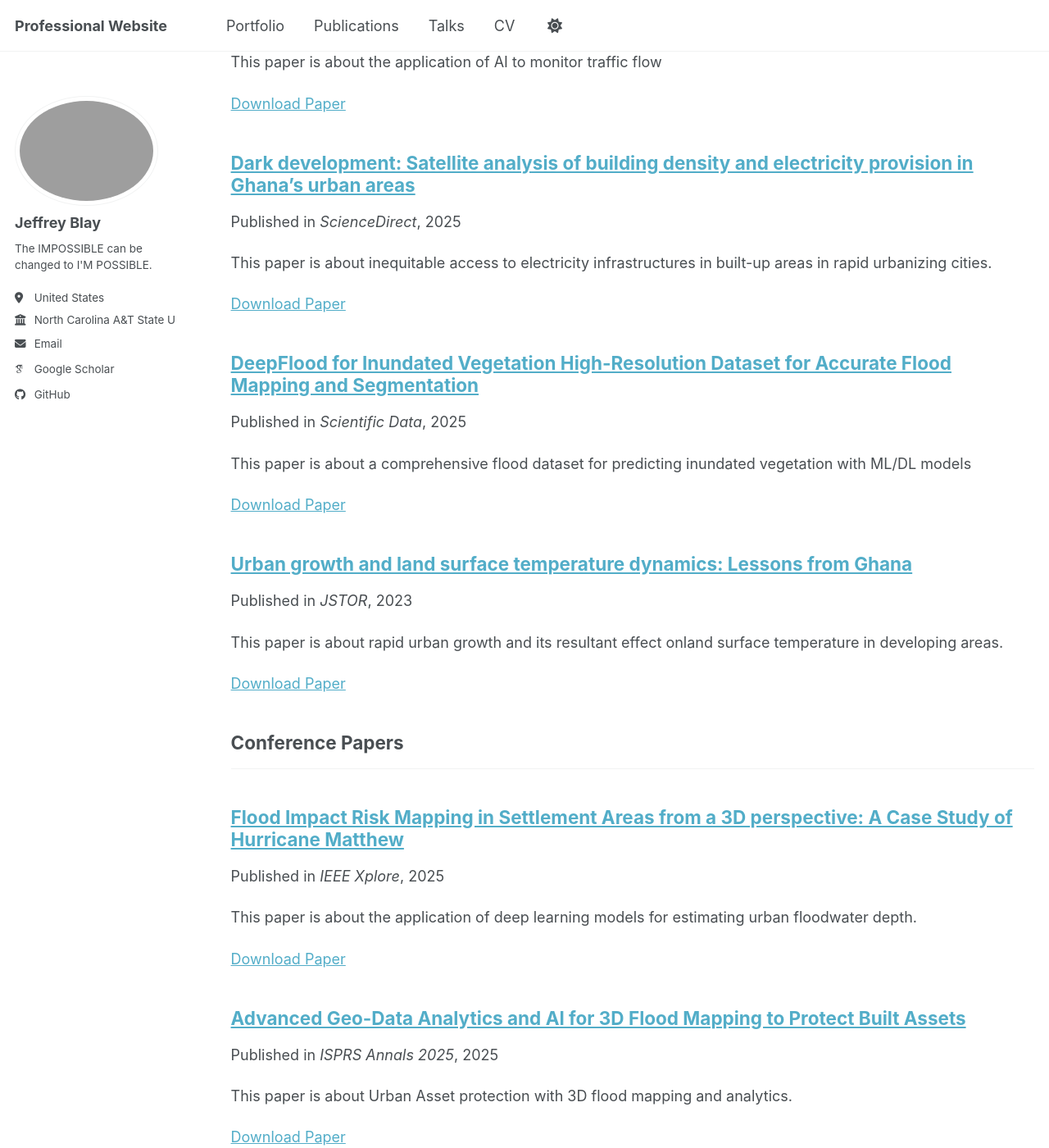
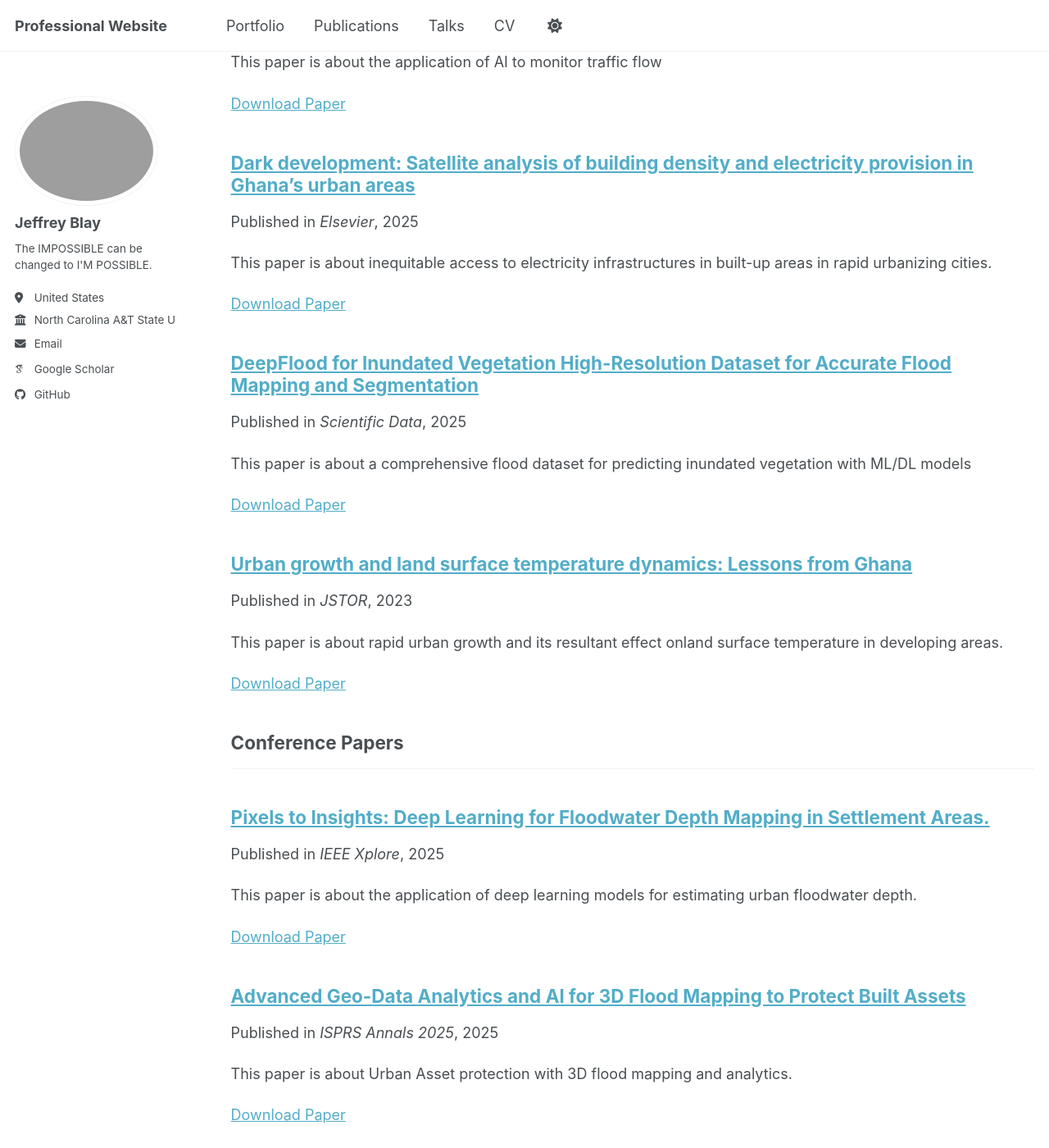
Before and after one commit to Jeffreyblay/jeffreyblay.github.io, a Jekyll site: the page built from _pages/publications.html, in a window 1280 px wide and 1400 px high, scrolled down 827 px. Shown: the whole window at 82% size. Built offline with Jekyll 4.4.1, drawn with Linux system fonts in a browser that asks for light colours; some web fonts are replaced; a script bundle is joined from its source files by our own code; library files that are not in the unit come from our copies.

Commit message:
update2
dec 15

```diff
--- a/_publications/2025-06-03-dark-development.md
+++ b/_publications/2025-06-03-dark-development.md
@@ -5,7 +5,7 @@ category: manuscripts
 permalink: /publication/2025-06-03-dark-development
 excerpt: 'This paper is about inequitable access to electricity infrastructures in built-up areas in rapid urbanizing cities.'
 date: 2025-06-03
-venue: 'ScienceDirect'
+venue: 'Elsevier'
 paperurl: 'https://doi.org/10.1016/j.rsase.2025.101619'
 
 ---
--- a/_publications/2025-11-25-pixels-to-insights.md
+++ b/_publications/2025-11-25-pixels-to-insights.md
@@ -1,5 +1,5 @@
 ---
-title: "Flood Impact Risk Mapping in Settlement Areas from a 3D perspective: A Case Study of Hurricane Matthew"
+title: "Pixels to Insights: Deep Learning for Floodwater Depth Mapping in Settlement Areas."
 collection: publications
 category: conferences
 permalink: /publication/2025-11-25-pixels-to-insights
```
